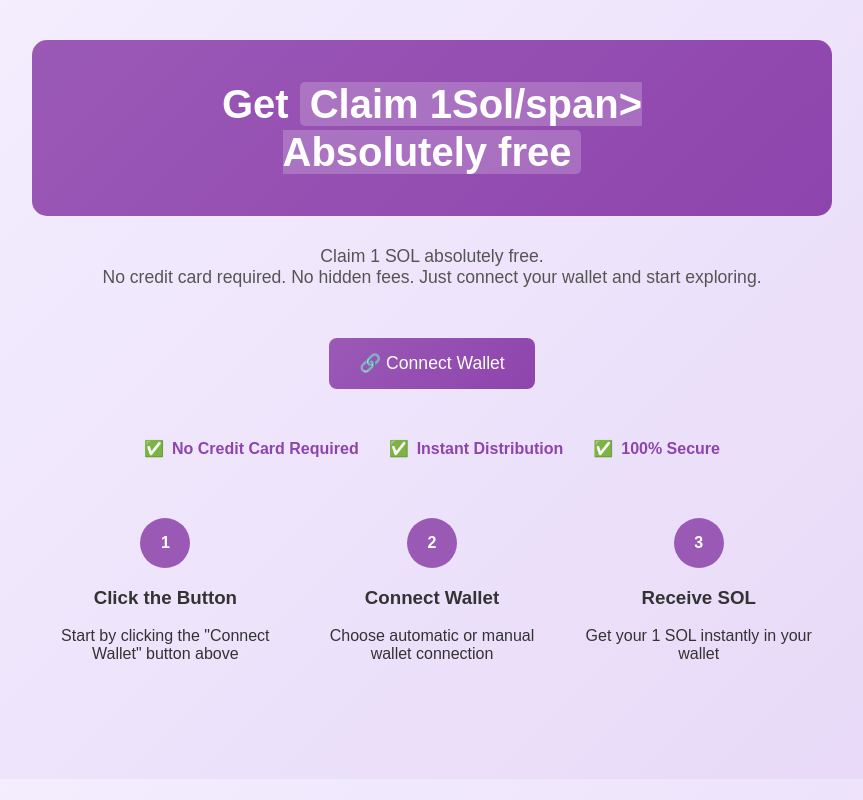
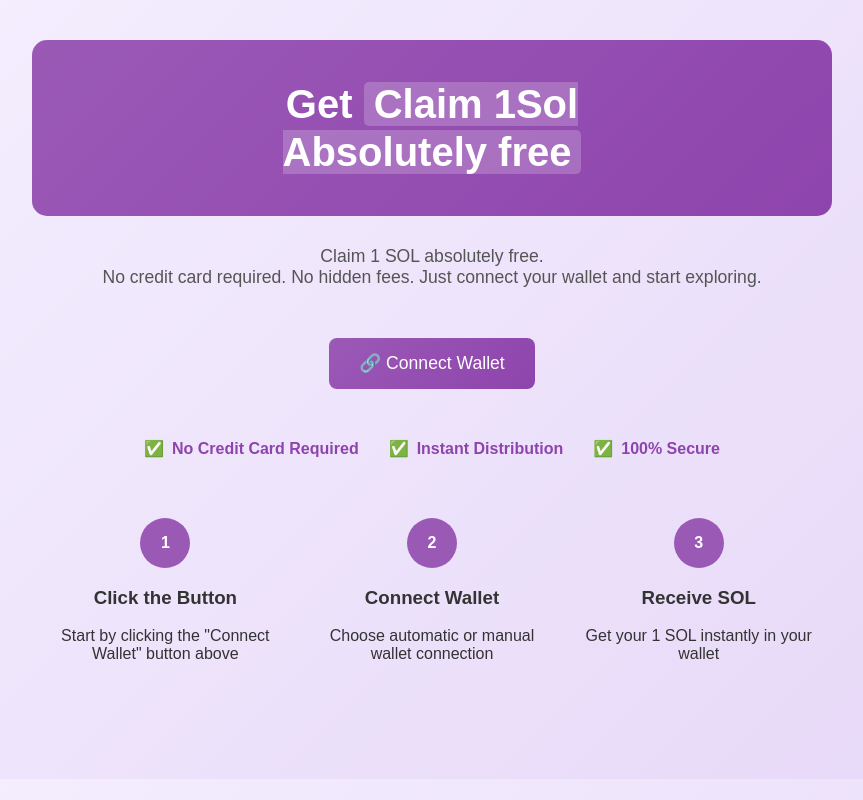
Before and after one commit to SolGift/Solgift, a plain HTML site: page index.html in a window 1280 px wide. Shown: the whole page, without its empty margins (208-1071 px from the left). Drawn offline with Linux system fonts and the light colour scheme.

Commit message:
Update index.html

```diff
--- a/index.html
+++ b/index.html
@@ -140,7 +140,7 @@
 <body>
     <div class="container">
         <div class="header">
-            <h1>Get <span class="highlight">Claim 1Sol/span><br>Absolutely free</h1>
+            <h1>Get <span class="highlight">Claim 1Sol<br>Absolutely free</h1>
         </div>
         <p class="description">
             Claim 1 SOL absolutely free.<br>
```
